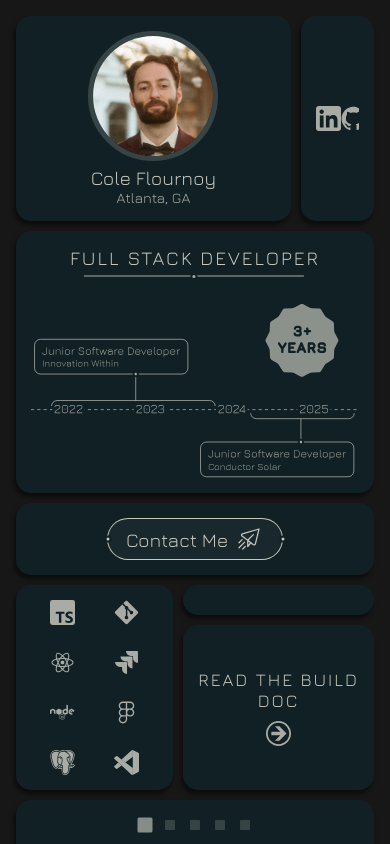
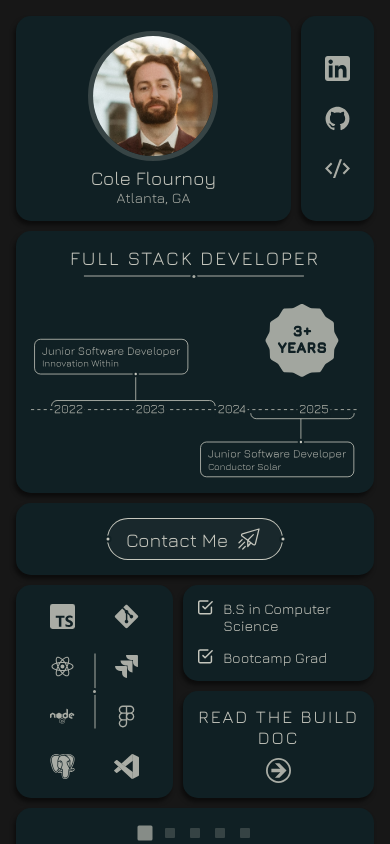
Before and after one commit to cole-flournoy/porfolio-site, a React (Vite) app: page / in a window 390 px wide. Shown: the top 844 px of the page. Built offline with nearby package versions, Linux system fonts and the light colour scheme.

Commit message:
Style main grid sections to be mobile-friendly

```diff
--- a/src/sections/Skills.tsx
+++ b/src/sections/Skills.tsx
@@ -15,12 +15,12 @@ type SkillName = 'TypeScript' | 'React.js' | 'Node.js' | 'PostgreSQL' | 'Git' |
 const Skills = ({isHovered}: { isHovered: boolean }) => {
   const [hoveredSkill, setHoveredSkill] = useState<SkillName>(null)
 
-  const isConstrainedScreen = useMediaQuery({ query: '(max-width: 1111px)' })
+  const isConstrainedScreen = useMediaQuery({ query: '(max-width: 1111px, min-width: 850px)' })
 
   const SkillIcon = ({ techName, iconComponent }: { techName: SkillName, iconComponent: React.JSX.Element }) => (
     <span style={{ position: 'relative', display: 'flex', flexDirection: 'column', alignItems: 'center' }} onMouseEnter={() => setHoveredSkill(techName)} onMouseLeave={() => setHoveredSkill(null)}>
       {iconComponent}
-      {(hoveredSkill === techName && isHovered) && <span style={{ fontSize: 'var(--text-size-small)', position: 'absolute', bottom: '-18px', color: 'var(--color-light-text)' }}>{techName}</span>}
+      {(hoveredSkill === techName && isHovered && isConstrainedScreen) && <span style={{ fontSize: 'var(--text-size-small)', position: 'absolute', bottom: '-18px', color: 'var(--color-light-text)' }}>{techName}</span>}
     </span>
   )
 
--- a/src/sections/styles/Education.css
+++ b/src/sections/styles/Education.css
@@ -104,3 +104,13 @@
   height: var(--scalable-icon-size);
   color: var(--color-light-text);
 }
+
+@media (max-width: 849px) {
+  .education-checklist {
+    position: static;
+    padding: 0;
+  }
+  .checkbox-wrapper {
+    gap: 10px;
+  }
+}
--- a/src/sections/styles/Experience.css
+++ b/src/sections/styles/Experience.css
@@ -11,6 +11,12 @@
   height: 100%;
   color: var(--color-slightly-faded-light-text);
   transition: color 300ms linear;
+}
+
+@media (max-width: 849px) {
+  .timeline {
+    color: var(--color-light-text);
+  }
 }
 
 .experience-section:hover .timeline{
--- a/src/sections/styles/Socials.css
+++ b/src/sections/styles/Socials.css
@@ -15,6 +15,15 @@
   align-items: center;
   justify-content: space-evenly;
 }
+
+@media (max-width: 849px) {
+  .socials-links {
+    flex-direction: column;
+    position: static;
+    height: 100%;
+  }
+}
+
 
 .socials-label {
   /* Describes label entering view */
```
